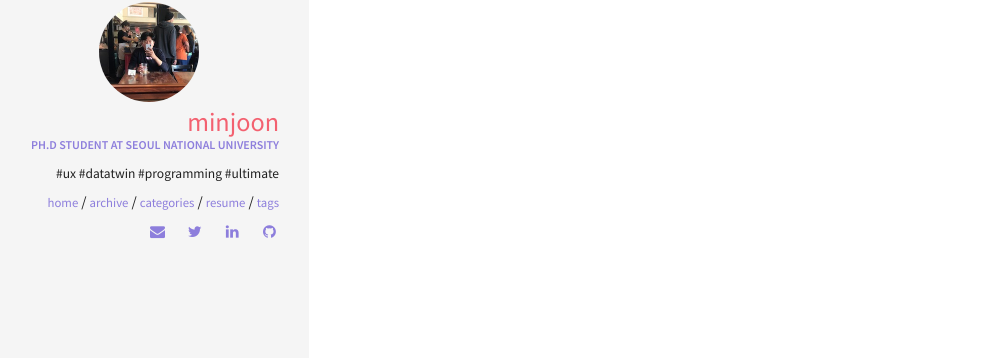
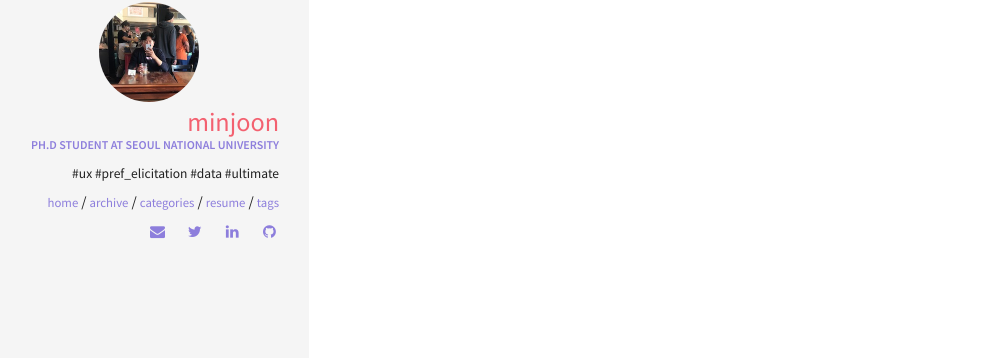
Before and after one commit to minjoonkim/minjoonkim.github.io, a Jekyll site: the page built from tags.html, in a window 1280 px wide. Shown: the part 287-645 px from the top of the page, without its empty margins (11-996 px from the left). Built offline with Jekyll 4.4.1, drawn with Linux system fonts in a browser that asks for light colours.

Commit message:
sidebar info change

```diff
--- a/_config.yml
+++ b/_config.yml
@@ -7,7 +7,7 @@ title: Minjoon Kim
 email: minjoon.kim89@gmail.com
 description: Minjoon's blog.
 url: https://minjoon.kim # the base hostname & protocol for your site
-keywords: ["HCI/UX", "Behavior Change", "Ultimate"]
+keywords: ["HCI/UX", "Preference Elicitation", "Ultimate"]
 
 #
 ###################################
@@ -40,10 +40,10 @@ owner:
   name: Minjoon
   avatar: avatar.jpg
   job: "Ph.D Student at Seoul National University"
-  bio: "#ux #datatwin #programming #ultimate"
+  bio: "#ux #pref_elicitation #data #ultimate"
   email: minjoon.kim89@gmail.com
   disqus-shortname: mjblog-3
-  twitter: _minjoon #username
+  twitter: ns9mj #username
   facebook: #username
   google:
     plus: #username
```
